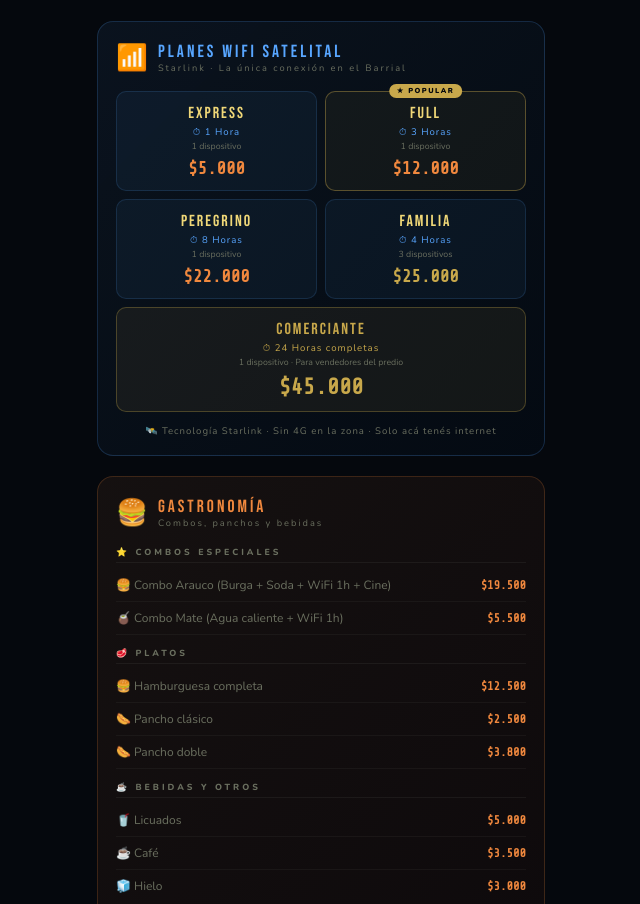
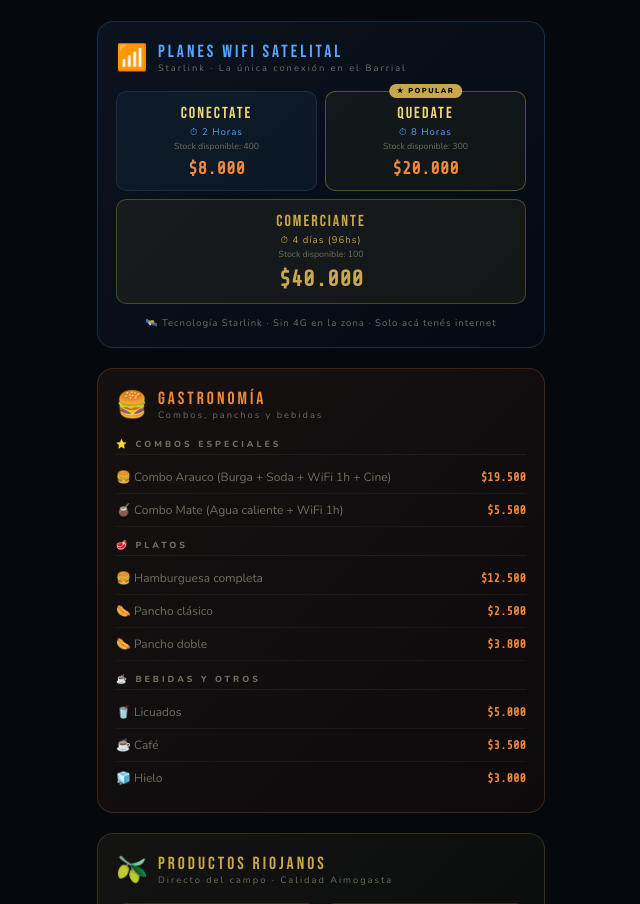
Before and after one commit to kaporall/arauco-hub-web, a plain HTML site: page index.html in a window 1280 px wide. Shown: the part 1323-2227 px from the top of the page, without its empty margins (319-959 px from the left). Drawn offline with nearby package versions, Linux system fonts and the light colour scheme.

Commit message:
Actualiza planes de internet a tres opciones nuevas

```diff
--- a/index.html
+++ b/index.html
@@ -183,34 +183,22 @@
         </div>
         <div class="wifi-plans">
             <div class="wifi-plan">
-                <div class="plan-name">EXPRESS</div>
-                <div class="plan-t">⏱ 1 Hora</div>
-                <div class="plan-d">1 dispositivo</div>
-                <div class="plan-p">$5.000</div>
+                <div class="plan-name">CONECTATE</div>
+                <div class="plan-t">⏱ 2 Horas</div>
+                <div class="plan-d">Stock disponible: 400</div>
+                <div class="plan-p">$8.000</div>
             </div>
             <div class="wifi-plan pop">
-                <div class="plan-name">FULL</div>
-                <div class="plan-t">⏱ 3 Horas</div>
-                <div class="plan-d">1 dispositivo</div>
-                <div class="plan-p">$12.000</div>
-            </div>
-            <div class="wifi-plan">
-                <div class="plan-name">PEREGRINO</div>
+                <div class="plan-name">QUEDATE</div>
                 <div class="plan-t">⏱ 8 Horas</div>
-                <div class="plan-d">1 dispositivo</div>
-                <div class="plan-p">$22.000</div>
-            </div>
-            <div class="wifi-plan">
-                <div class="plan-name">FAMILIA</div>
-                <div class="plan-t">⏱ 4 Horas</div>
-                <div class="plan-d">3 dispositivos</div>
-                <div class="plan-p g">$25.000</div>
+                <div class="plan-d">Stock disponible: 300</div>
+                <div class="plan-p">$20.000</div>
             </div>
             <div class="wifi-plan wide" style="background:rgba(200,168,75,0.08);border-color:rgba(200,168,75,0.3)">
                 <div class="plan-name" style="color:var(--gold)">COMERCIANTE</div>
-                <div class="plan-t" style="color:var(--gold)">⏱ 24 Horas completas</div>
-                <div class="plan-d">1 dispositivo · Para vendedores del predio</div>
-                <div class="plan-p g" style="font-size:1.4rem">$45.000</div>
+                <div class="plan-t" style="color:var(--gold)">⏱ 4 días (96hs)</div>
+                <div class="plan-d">Stock disponible: 100</div>
+                <div class="plan-p g" style="font-size:1.4rem">$40.000</div>
             </div>
         </div>
         <div style="font-size:0.6rem;color:var(--muted);text-align:center;margin-top:12px;letter-spacing:1px">🛰️ Tecnología Starlink · Sin 4G en la zona · Solo acá tenés internet</div>
```
Also changed, not shown: menu.html (+12 -30 lines).
